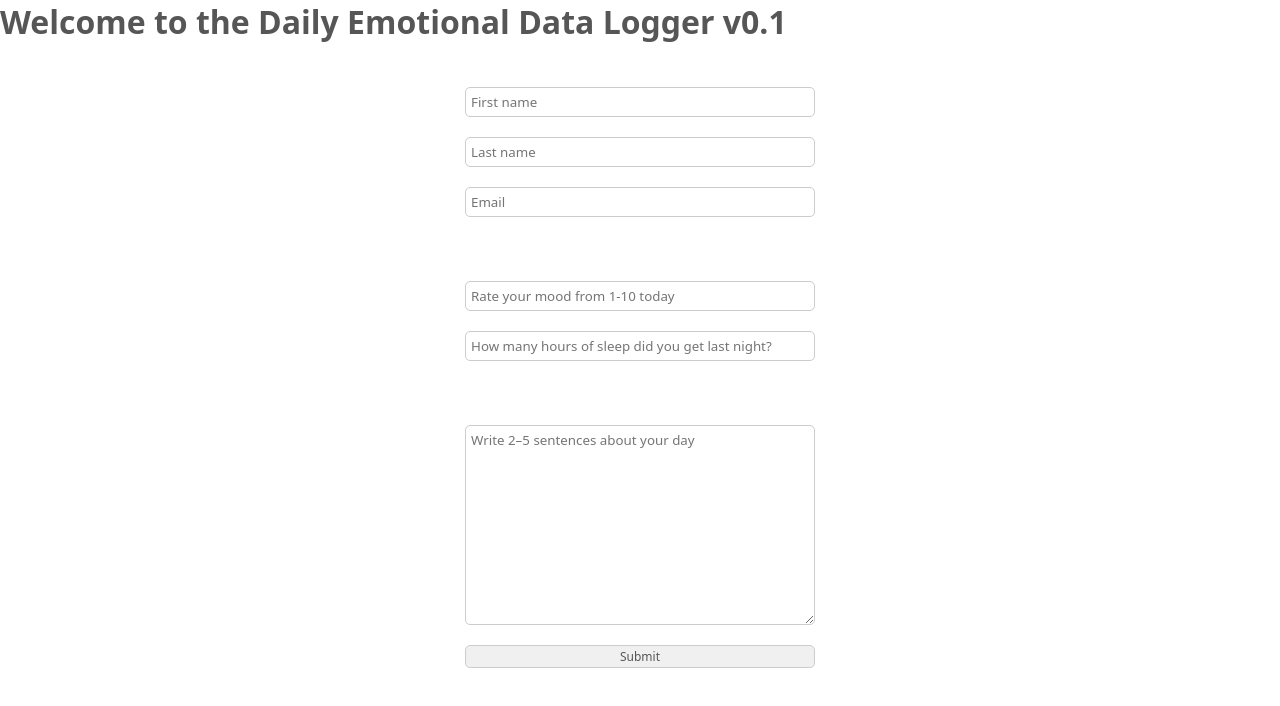
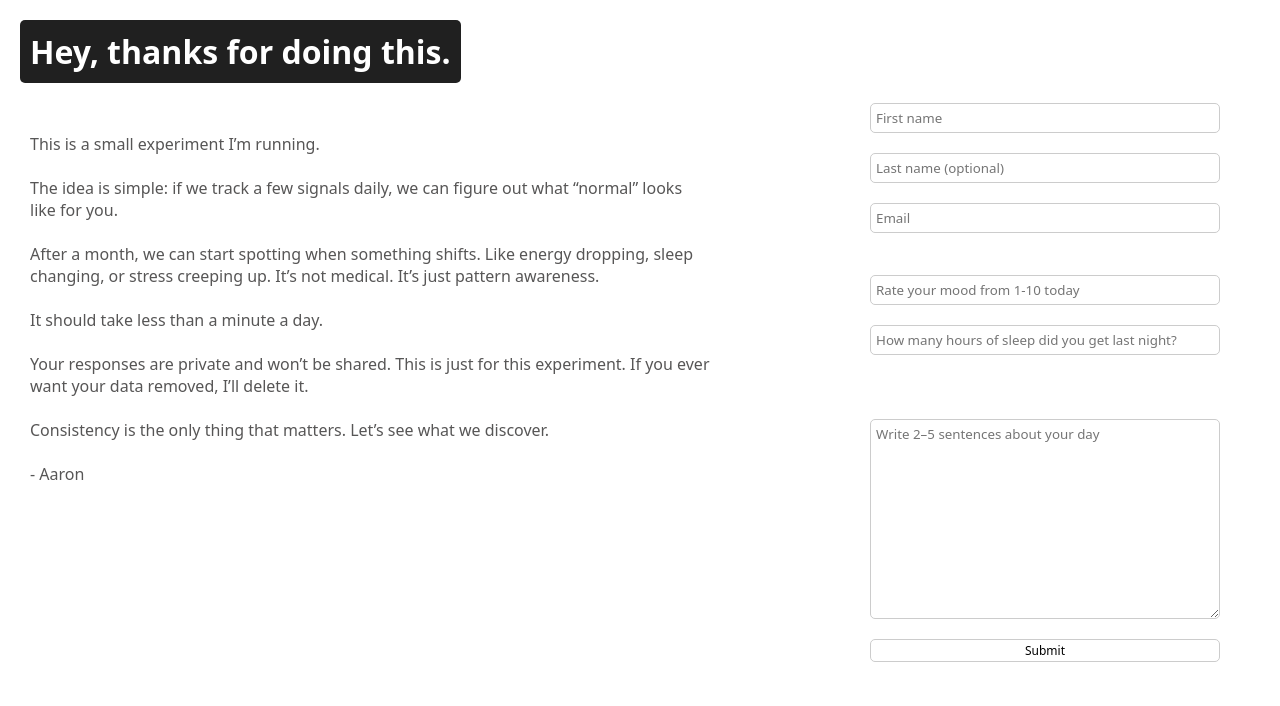
Before and after one commit to DiamondD7/eos_client, a React (Vite) app: page / in a window 1280 px wide. Shown: the top 706 px of the page. Built offline with nearby package versions, Linux system fonts and the light colour scheme.

Commit message:
added some user validation

```diff
--- a/src/components/Home/Form/Form.jsx
+++ b/src/components/Home/Form/Form.jsx
@@ -1,8 +1,14 @@
-import React, { useState } from "react";
+import React, { use, useEffect, useState } from "react";
 import { LogDailyData, CheckUserIdentity } from "../../../assets/js/API";
 
 import "../../../styles/formstyles.css";
 const Form = () => {
+  const [successfullySubmitted, setSuccessfullySubmitted] = useState(false);
+
+  const [errorAtMoodField, setErrorAtMoodField] = useState(false);
+  const [errorAtSleepField, setErrorAtSleepField] = useState(false);
+
+  const [ableToSubmit, setAbleToSubmit] = useState(false);
   const [firstName, setFirstName] = useState("");
   const [lastName, setLastName] = useState("");
   const [email, setEmail] = useState("");
@@ -10,21 +16,49 @@ const Form = () => {
   const [sleep, setSleep] = useState("");
   const [thoughts, setThoughts] = useState("");
 
+  useEffect(() => {
+    if (
+      firstName &&
+      email &&
+      mood &&
+      sleep &&
+      thoughts &&
+      !errorAtMoodField &&
+      !errorAtSleepField
+    ) {
+      setAbleToSubmit(true);
+    } else {
+      setAbleToSubmit(false);
+    }
+  }, [
+    firstName,
+    email,
+    mood,
+    sleep,
+    thoughts,
+    errorAtMoodField,
+    errorAtSleepField,
+  ]);
+
   const handleOnChange = (e) => {
     const { value, name } = e.target;
     if (name === "mood") {
       if (value < 1 || value > 10) {
-        alert("Please enter a value between 1 and 10");
+        // alert("Please enter a value between 1 and 10");
+        setErrorAtMoodField(true);
         setMood("");
         return;
       }
+      setErrorAtMoodField(false);
       setMood(value);
     } else if (name === "sleep") {
       if (value < 0 || value > 24) {
-        alert("Please enter a value between 0 and 24");
+        // alert("Please enter a value between 0 and 24");
+        setErrorAtSleepField(true);
         setSleep("");
         return;
       }
+      setErrorAtSleepField(false);
       setSleep(value);
     }
   };
@@ -77,7 +111,19 @@ const Form = () => {
       }
 
       const data = await response.json();
-      console.log(data);
+      if (data.status === true) {
+        setSuccessfullySubmitted(true);
+        setFirstName("");
+        setLastName("");
+        setEmail("");
+        setMood("");
+        setSleep("");
+        setThoughts("");
+
+        setTimeout(() => {
+          setSuccessfullySubmitted(false);
+        }, 3000);
+      }
     } catch (err) {
       console.error("Error logging daily data:", err);
       throw err;
@@ -101,7 +147,7 @@ const Form = () => {
         <input
           className="form__input"
           type="text"
-          placeholder="Last name"
+          placeholder="Last name (optional)"
           onChange={(e) => setLastName(e.target.value)}
         />
         <input
@@ -111,7 +157,11 @@ const Form = () => {
           onChange={(e) => setEmail(e.target.value)}
         />
         <br />
-        <br />
+        {errorAtMoodField && (
+          <label className="error-msg">
+            Error: Please enter a value between 1 - 10
+          </label>
+        )}
         <input
           className="form__input"
           type="number"
@@ -119,9 +169,16 @@ const Form = () => {
           name="mood"
           min={1}
           max={10}
+          required
           onChange={handleOnChange}
           placeholder="Rate your mood from 1-10 today"
         />
+
+        {errorAtSleepField && (
+          <label className="error-msg">
+            Error: Please enter a value between 0 - 24
+          </label>
+        )}
         <input
           className="form__input"
           type="number"
@@ -129,6 +186,7 @@ const Form = () => {
           name="sleep"
           min={0}
           max={24}
+          required
           onChange={handleOnChange}
           placeholder="How many hours of sleep did you get last night?"
         />
@@ -137,12 +195,21 @@ const Form = () => {
         <textarea
           className="form-sentence__textarea"
           placeholder="Write 2–5 sentences about your day"
+          required
           onChange={(e) => setThoughts(e.target.value)}
         ></textarea>
 
-        <button type="submit" className="form-submit__btn">
+        <button
+          type="submit"
+          disabled={!ableToSubmit}
+          className={`form-submit__btn ${ableToSubmit ? "" : "disabledBtnForm"}`}
+        >
           Submit
         </button>
+
+        {successfullySubmitted && (
+          <p className="success-submit-msg__p">Successfully submitted</p>
+        )}
       </form>
     </div>
   );
--- a/src/components/Home/Home.jsx
+++ b/src/components/Home/Home.jsx
@@ -1,13 +1,32 @@
 import React from "react";
 import Form from "./Form/Form";
 
+import "../../styles/homestyles.css";
 const Home = () => {
   return (
     <div>
-      <h1>Welcome to the Daily Emotional Data Logger v0.1</h1>
+      <h1 className="welcome__h1"> Hey, thanks for doing this.</h1>
       <br />
-      <br />
-      <Form />
+      <div className="welcome-statement-form__wrapper">
+        <p className="welcome-statement__p">
+          This is a small experiment I’m running. <br /> <br /> The idea is
+          simple: if we track a few signals daily, we can figure out what
+          “normal” looks like for you. <br />
+          <br /> After a month, we can start spotting when something shifts.
+          Like energy dropping, sleep changing, or stress creeping up. It’s not
+          medical. It’s just pattern awareness. <br />
+          <br />
+          It should take less than a minute a day. <br />
+          <br /> Your responses are private and won’t be shared. This is just
+          for this experiment. If you ever want your data removed, I’ll delete
+          it. <br />
+          <br /> Consistency is the only thing that matters. Let’s see what we
+          discover.
+          <br />
+          <br /> - Aaron
+        </p>
+        <Form />
+      </div>
     </div>
   );
 };
--- a/src/styles/formstyles.css
+++ b/src/styles/formstyles.css
@@ -32,7 +32,29 @@
     font-size: 12px;
     padding: 2px;
     border-radius: 5px;
+    color: #fff;
     border:1px solid #ccc;
-    background-color: #f0f0f0;
+    background-color: limegreen;
     cursor: pointer;
 }
+
+.disabledBtnForm{
+    color: black;
+    background-color: transparent;
+    cursor: not-allowed;
+}
+
+.error-msg{
+    color: red;
+    font-size: 12px;
+}
+
+.success-submit-msg__p{
+    color: #fff;
+    background-color: limegreen;
+    padding: 10px;
+    border-radius: 5px;
+    font-size: 12px;
+
+    margin-top: 20px;
+}
--- /dev/null
+++ b/src/styles/homestyles.css
@@ -0,0 +1,24 @@
+.welcome__h1{
+    display: inline-block;
+
+    margin: 20px 0 0 20px;
+    padding: 10px;
+    border-radius: 5px;
+
+    color: #ffffff;
+    background-color: #202020;
+}
+
+.welcome-statement-form__wrapper{
+    display:flex;
+    gap: 150px;
+    margin-top: 20px;
+}
+
+.welcome-statement__p{
+    display: inline-block;
+
+    width: 700px;
+    padding: 10px;
+    margin: 20px 0 0 20px;
+}
```
